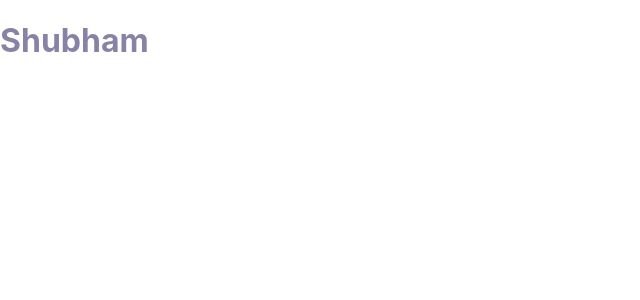
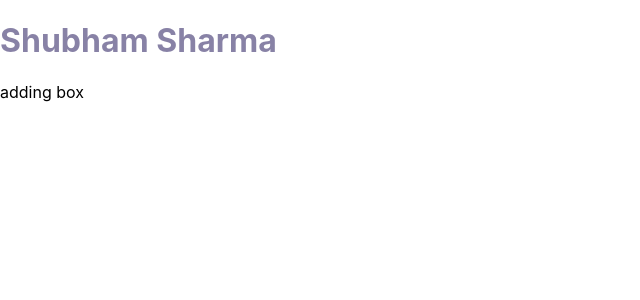
Before and after one commit to Shubhamsharma585/next-app, a Next.js app: page /profile in a window 1280 px wide. Shown: the top 300 px of the page, without its empty margins (0-640 px from the left). Built offline with nearby package versions, Linux system fonts and the light colour scheme.

Commit message:
Feat/collab3 (#9)
* Pair Extraordinaire readme

Pair Extraordinaire branch

* Pair Extraordinaire patch

patching user

* Pair Extraordinaire patchh3

Pair Extraordinaire adding div

Co-authored-by: ShubhamGaur585 <122173727+ShubhamGaur585@users.noreply.github.com>

```diff
--- a/pages/profile.js
+++ b/pages/profile.js
@@ -5,7 +5,8 @@ function Profile() {
 
   return (
     <>
-      <h1>Shubham</h1>
+      <h1>Shubham Sharma</h1>
+       <div>adding box</div>
     </>
   );
 }
```
Also changed, not shown: 1 other file (tests, documents, lock files or other folders).
